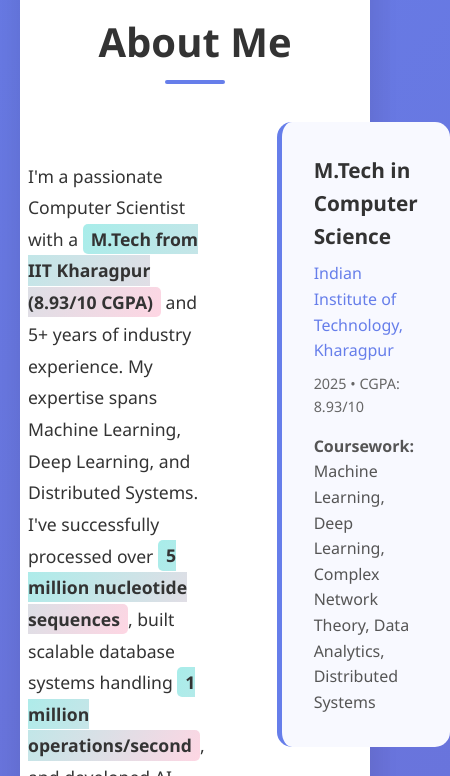
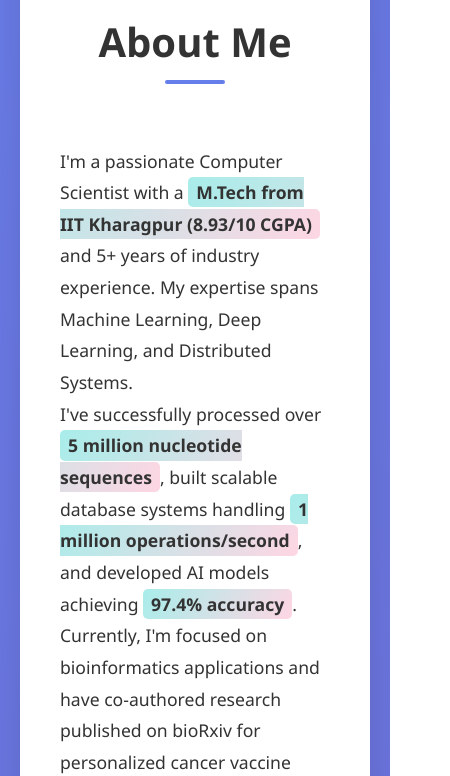
Before and after one commit to Avikg/avikg.github.io, a plain HTML site: page index.html in a window 390 px wide. Shown: the part 720-1496 px from the top of the page, 450 px wide, since content can reach past the window. Drawn offline with Linux system fonts and the light colour scheme.

Commit message:
Update index.html

```diff
--- a/index.html
+++ b/index.html
@@ -272,9 +272,15 @@
                 font-size: 2.5rem;
             }
 
+            .about-grid {
+                grid-template-columns: 1fr;
+                gap: 2rem;
+                padding: 0 1rem;
+            }
+
             .about-text {
-                margin-left: 0;
-                padding: 1rem 0.5rem;
+                margin-right: 0;
+                padding: 1.5rem;
                 text-align: left;
             }
 
```
